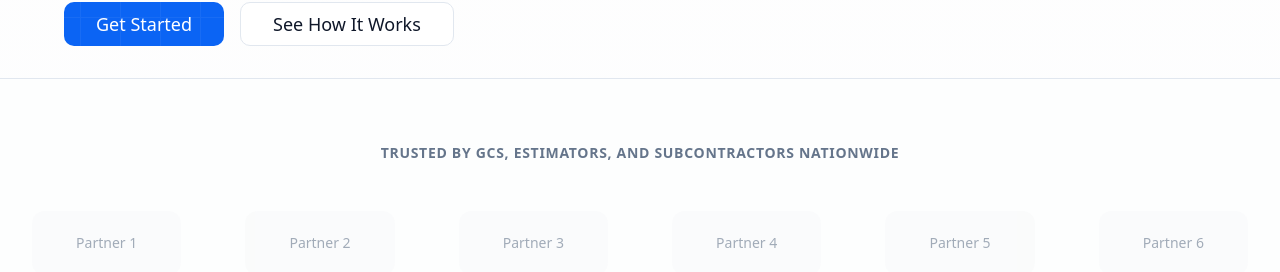
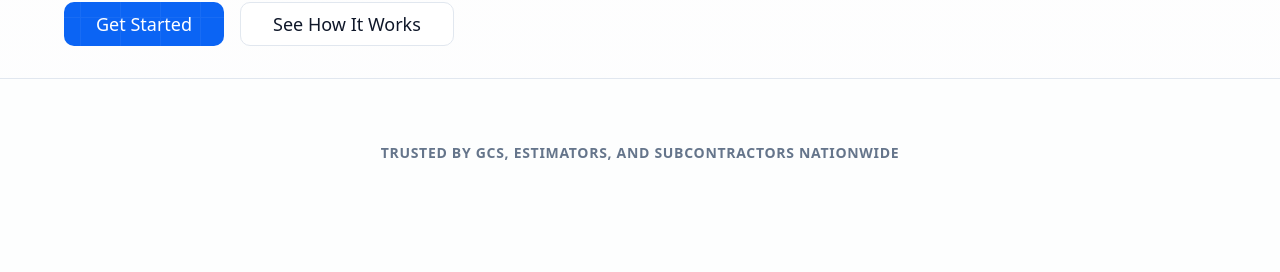
Before and after one commit to legacytextai/bidbox, a React (Vite) app: page / in a window 1280 px wide. Shown: the part 528-800 px from the top of the page. Built offline with nearby package versions, Linux system fonts and the light colour scheme; the HTML template or start-up script is replaced by a standard one.

Commit message:
Visual edit in Lovable
Edited UI in Lovable

```diff
--- a/src/components/Partners.tsx
+++ b/src/components/Partners.tsx
@@ -1,16 +1,7 @@
 const Partners = () => {
   // Placeholder partner logos - in production these would be real company logos
-  const partners = [
-    "Partner 1",
-    "Partner 2",
-    "Partner 3",
-    "Partner 4",
-    "Partner 5",
-    "Partner 6",
-  ];
-
-  return (
-    <section className="py-16 bg-secondary/30 border-y border-border">
+  const partners = ["Partner 1", "Partner 2", "Partner 3", "Partner 4", "Partner 5", "Partner 6"];
+  return <section className="py-16 bg-secondary/30 border-y border-border">
       <div className="container mx-auto px-4">
         <div className="text-center mb-12">
           <p className="text-sm font-semibold text-muted-foreground uppercase tracking-wider">
@@ -18,21 +9,8 @@ const Partners = () => {
           </p>
         </div>
 
-        <div className="grid grid-cols-2 md:grid-cols-3 lg:grid-cols-6 gap-8 items-center">
-          {partners.map((partner, idx) => (
-            <div
-              key={idx}
-              className="flex items-center justify-center h-16 px-4 opacity-60 hover:opacity-100 transition-opacity"
-            >
-              <div className="w-full h-full bg-muted rounded-lg flex items-center justify-center text-muted-foreground font-medium text-sm">
-                {partner}
-              </div>
-            </div>
-          ))}
-        </div>
+
       </div>
-    </section>
-  );
+    </section>;
 };
-
 export default Partners;
```
